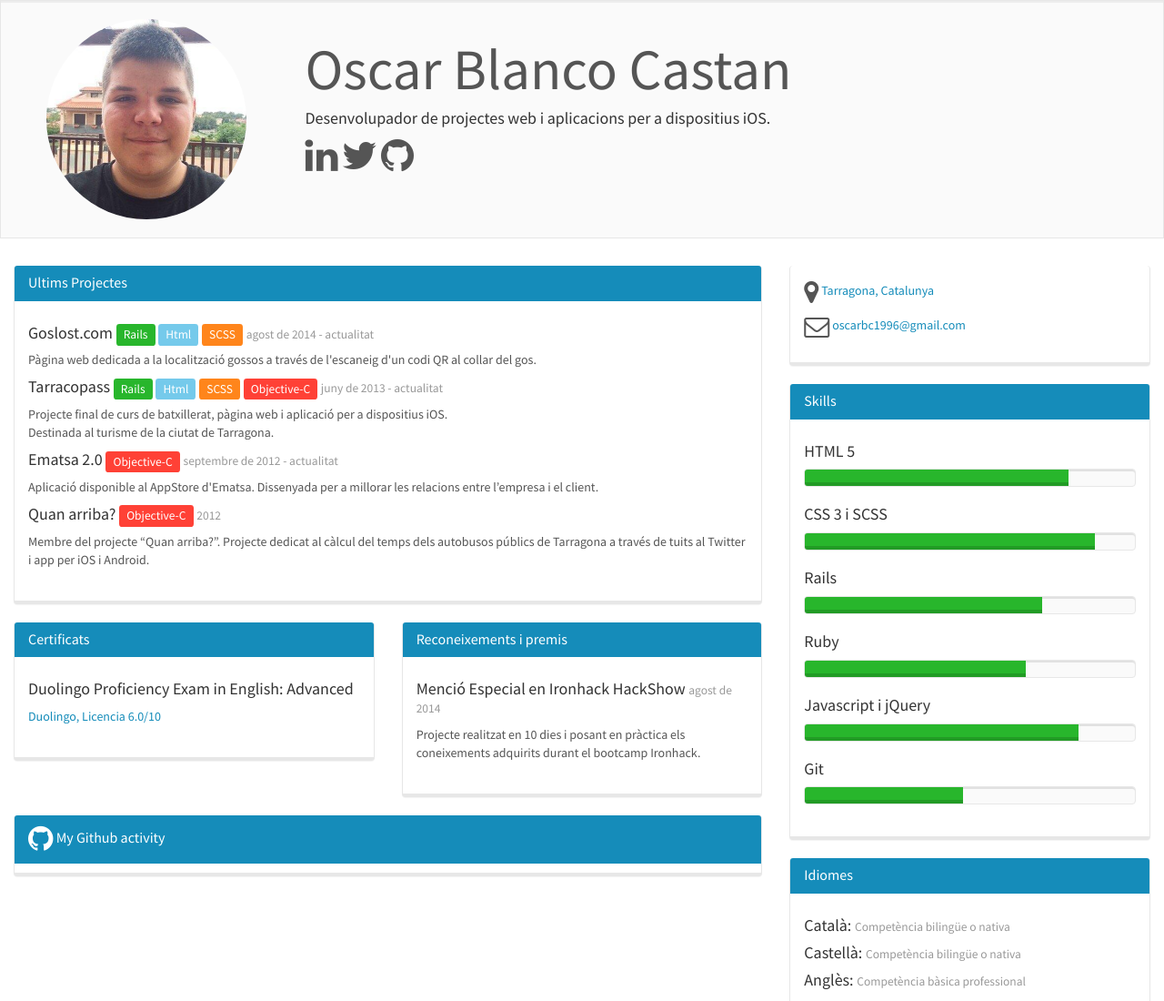
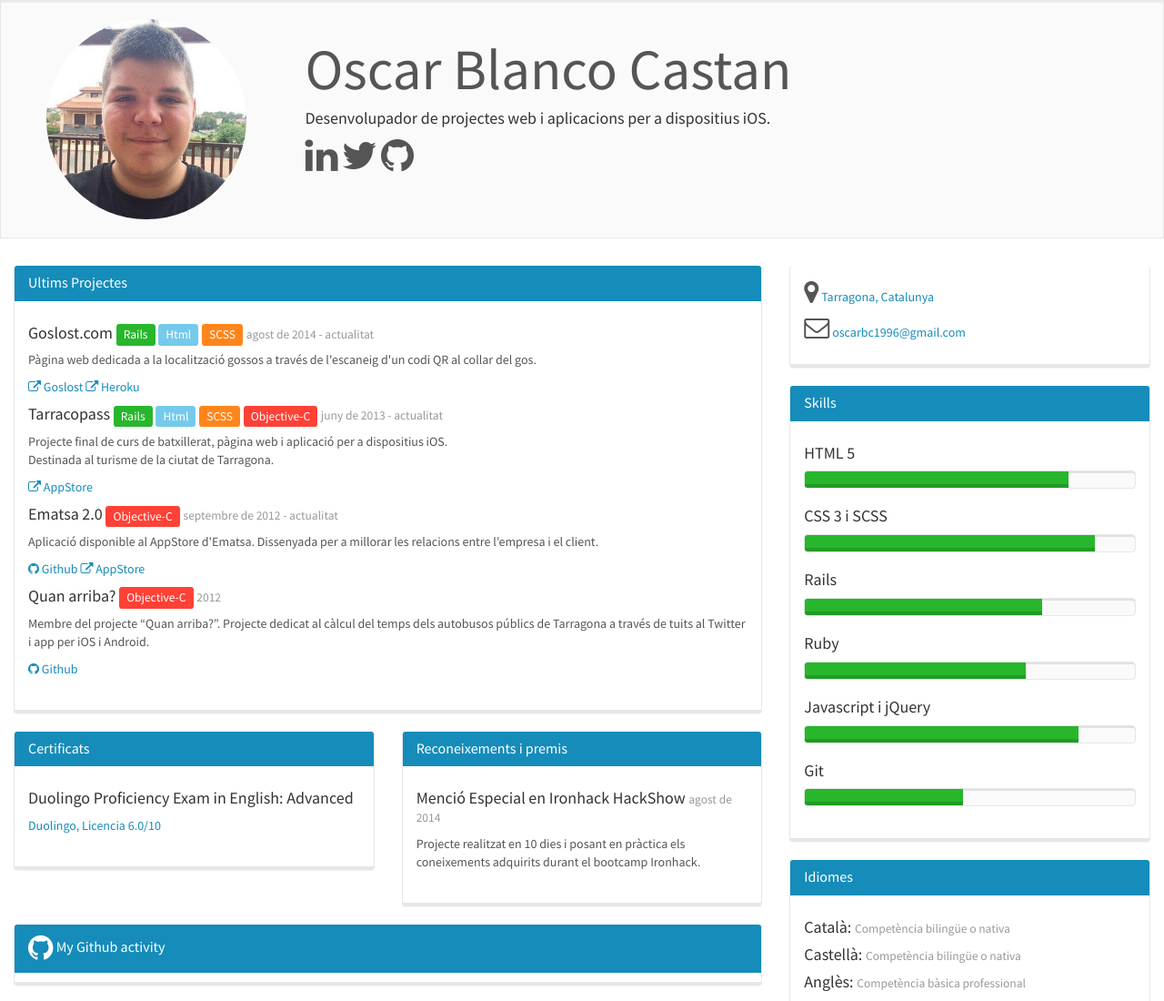
Before and after one commit to TGNA/TGNA.github.io, a plain HTML site: page index.html in a window 1280 px wide. Shown: the top 1100 px of the page at 91% size. Drawn offline with nearby package versions, Linux system fonts and the light colour scheme.

Commit message:
added link to projects

```diff
--- a/css/main.css
+++ b/css/main.css
@@ -1,8 +1,5 @@
 body{
   padding-bottom: 60px;
-}
-i{
-  vertical-align: middle;
 }
 .jumbotron {
   padding: 20px 15px;
@@ -29,6 +26,9 @@ i{
 #gh-activity::-webkit-scrollbar-thumb {
   background-color: #2980b9;
 }
+.gh-activity-box-title{
+  vertical-align: middle !important;
+}
 #gh-activity ul{
   list-style: none;
 }
--- a/index.html
+++ b/index.html
@@ -66,6 +66,10 @@
                     <p>
                       Pàgina web dedicada a la localització gossos a través de l'escaneig d'un codi QR al collar del gos.
                     </p>
+                    <p>
+                      <a href="http://goslost.com/"><i class="fa fa-external-link"></i> Goslost</a>
+                      <a href="http://goslost.herokuapp.com/"><i class="fa fa-external-link"></i> Heroku</a>
+                    </p>
                   </li>
                   <li>
                     <h4>Tarracopass
@@ -78,6 +82,9 @@
                     <p>
                       Projecte final de curs de batxillerat, pàgina web i aplicació per a dispositius iOS.<br>Destinada al turisme de la ciutat de Tarragona.
                     </p>
+                    <p>
+                      <a href="https://itunes.apple.com/es/app/tarracopass/id684874555?mt=8&uo=4" target="itunes_store"><i class="fa fa-external-link"></i> AppStore</a>
+                    </p>
                   </li>
                   <li>
                     <h4>Ematsa 2.0
@@ -87,6 +94,10 @@
                     <p>
                       Aplicació disponible al AppStore d'Ematsa. Dissenyada per a millorar les relacions entre l’empresa i el client.
                     </p>
+                    <p>
+                      <a href="https://github.com/TGNA/Ematsa-2.0"><i class="fa fa-github"></i> Github</a>
+                      <a href="https://itunes.apple.com/es/app/ematsa-2.0/id547113479?mt=8&uo=4" target="itunes_store"><i class="fa fa-external-link"></i> AppStore</a>
+                    </p>
                   </li>
                   <li>
                     <h4>Quan arriba?
@@ -95,6 +106,10 @@
                     </h4>
                     <p>
                       Membre del projecte “Quan arriba?”. Projecte dedicat al càlcul del temps dels autobusos públics de Tarragona a través de tuits al Twitter i app per iOS i Android.
+                    </p>
+                    <p>
+                      <a href="https://github.com/TGNA/Quan-arriba"><i class="fa fa-github"></i> Github</a>
+
                     </p>
                   </li>
                 </ul>
@@ -152,7 +167,7 @@
             <div class="col-sm-12">
               <div class="panel panel-primary">
                 <div class="panel-heading">
-                  <h3 class="panel-title"><i class="fa fa-github fa-2x"></i> My Github activity</h3>
+                  <h3 class="panel-title"><i class="fa fa-github fa-2x gh-activity-box-title"></i> My Github activity</h3>
                 </div>
                 <ul id="gh-activity" class="list-unstyled"></ul>
               </div>
```
